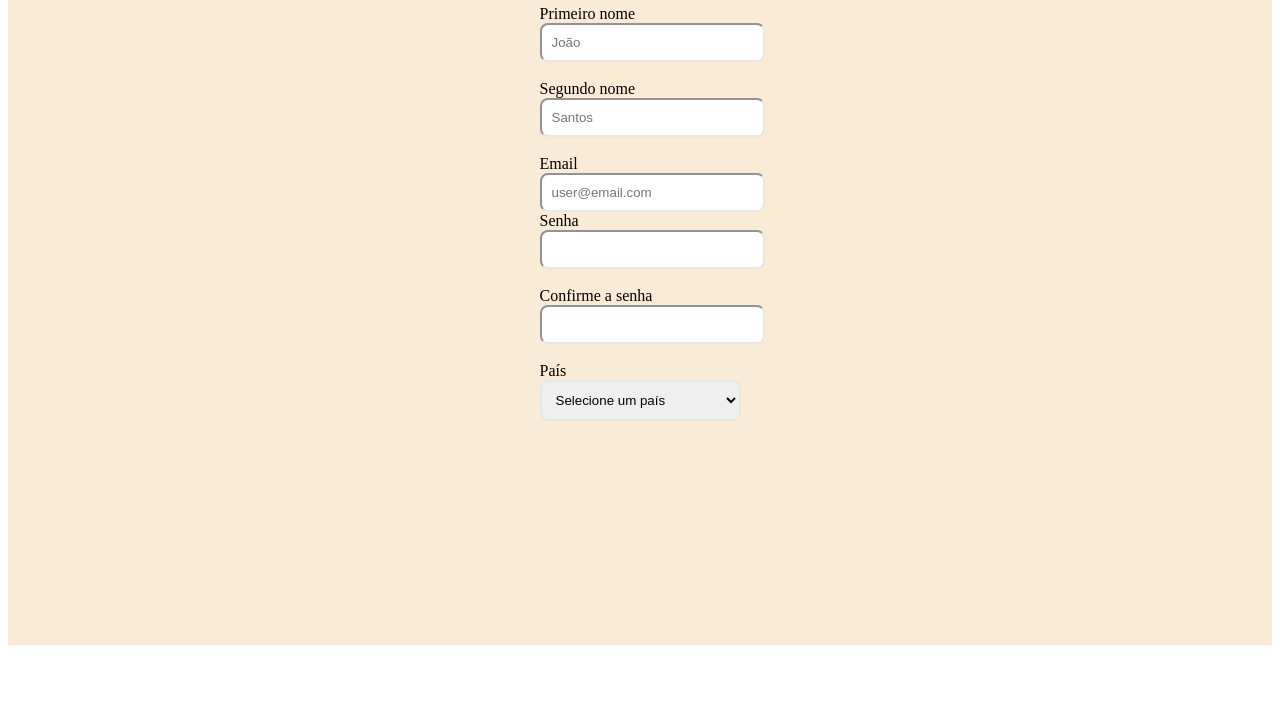
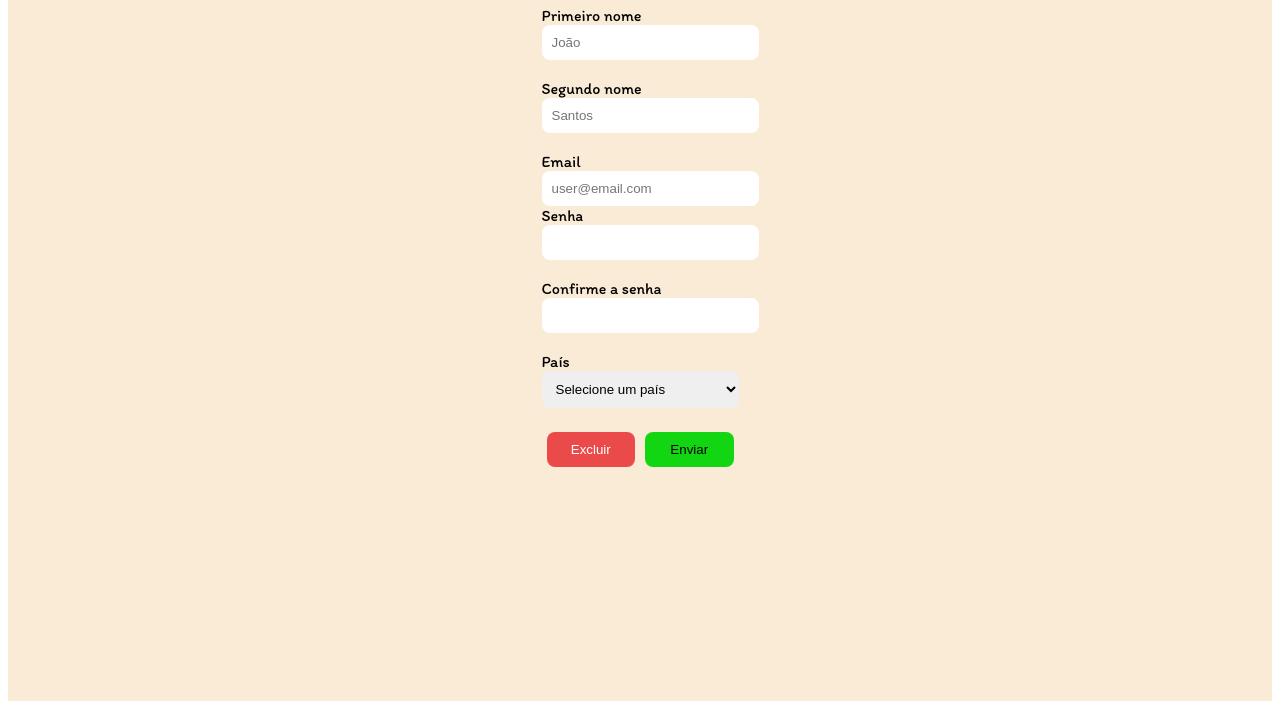
Before and after one commit to paulasilva88/C-digo-Preto, a plain HTML site: page Aula-07 - Formulários/index.html in a window 1280 px wide. Shown: the part 83-800 px from the top of the page. Drawn offline with Linux system fonts and the light colour scheme.

Commit message:
Aula 07 - Inserção dos botões de enviar e resetar/Alteração da fonte

```diff
--- a/Aula-07 - Formulários/CSS/style.css
+++ b/Aula-07 - Formulários/CSS/style.css
@@ -1,4 +1,7 @@
+@import url('https://fonts.googleapis.com/css2?family=Itim&display=swap');
+
 body{
+    font-family: 'Itim';
 }
 .content{
 display: flex;
@@ -6,19 +9,32 @@ justify-items: center;
 align-items: center;
 flex-direction: column;
 background-color: antiquewhite;
-height: 90vh;
+height: 97vh;
 }
-input[type=text] {
-padding: 10px;
-border-width: 2px;
+/* input[type=text] {
 border-radius: 8px;
-border-color: rgb(231, 231, 231);
 width: 100%;
-}
+}*/
+
 .format{
 padding: 10px;
-border-width: 2px;
 border-radius: 8px;
-border-color: rgb(231, 231, 231);
 width: 100%;
+border-style: none;
 }
+.botoes{
+    display: flex;
+    justify-content:space-between;
+
+}
+
+#botaoreset {
+    background-color: rgb(235, 74, 74);
+    margin: 5px;
+    color: white;
+}
+
+#botaoenviar{
+    background-color: rgb(18, 214, 18);
+    margin: 5px;
+}
--- a/Aula-07 - Formulários/index.html
+++ b/Aula-07 - Formulários/index.html
@@ -6,11 +6,6 @@
     <meta name="viewport" content="width=device-width, initial-scale=1.0">
     <link rel="stylesheet" href="CSS/style.css">
     <title>Formulário de cadastro</title>
-    <style>
-
-
-    </style>
-
 </head>
 <body>
     <div class="content">
@@ -46,6 +41,11 @@
                 <option value="ca">Canadá</option>
             </optgroup>
         </select> <br> <br>
+        <div class="botoes">
+        <button type="reset" id="botaoreset" class="format">Excluir</button>
+        <button type="submit" id="botaoenviar" class="format" >Enviar</button>
+        </div>
+
 
     </form>
     </div>
```
